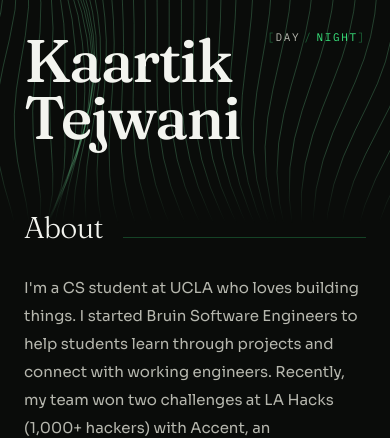
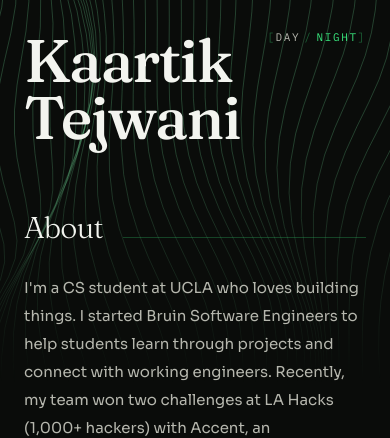
Before and after one commit to KaartikDev/personal-site, a Next.js app: page / in a window 390 px wide. Shown: the top 438 px of the page. Built offline with nearby package versions, Linux system fonts and the light colour scheme.

Commit message:
Keep theme toggle at top and soften mobile waves

```diff
--- a/app/globals.css
+++ b/app/globals.css
@@ -69,6 +69,18 @@ body {
 }
 
 /* Waves background canvas - see components/Waves.tsx */
+.wave-background {
+  -webkit-mask-image: linear-gradient(to bottom, black 0%, black 35%, transparent 100%);
+  mask-image: linear-gradient(to bottom, black 0%, black 35%, transparent 100%);
+}
+
+@media (min-width: 640px) {
+  .wave-background {
+    -webkit-mask-image: linear-gradient(to bottom, black 0%, black 68%, transparent 100%);
+    mask-image: linear-gradient(to bottom, black 0%, black 68%, transparent 100%);
+  }
+}
+
 .waves {
   position: absolute;
   top: 0;
--- a/app/page.tsx
+++ b/app/page.tsx
@@ -8,7 +8,7 @@ import { ThemeToggle } from "@/components/ThemeToggle";
 export default function Home() {
   return (
     <div className="relative z-0 min-h-screen">
-      <div className="fixed right-6 top-6 z-30 sm:right-10 sm:top-10">
+      <div className="absolute right-6 top-6 z-30 sm:right-10 sm:top-10">
         <ThemeToggle />
       </div>
 
--- a/components/WavesBackground.tsx
+++ b/components/WavesBackground.tsx
@@ -40,12 +40,8 @@ export function WavesBackground() {
   return (
     <div
       ref={wrapperRef}
-      className="pointer-events-none fixed inset-x-0 top-0 z-0 h-56 overflow-hidden"
+      className="wave-background pointer-events-none fixed inset-x-0 top-0 z-0 h-96 overflow-hidden sm:h-56"
       aria-hidden="true"
-      style={{
-        maskImage: "linear-gradient(to bottom, black 0%, black 68%, transparent 100%)",
-        WebkitMaskImage: "linear-gradient(to bottom, black 0%, black 68%, transparent 100%)",
-      }}
     >
       <Waves
         lineColor={dark ? LINE_COLOR.dark : LINE_COLOR.light}
```
